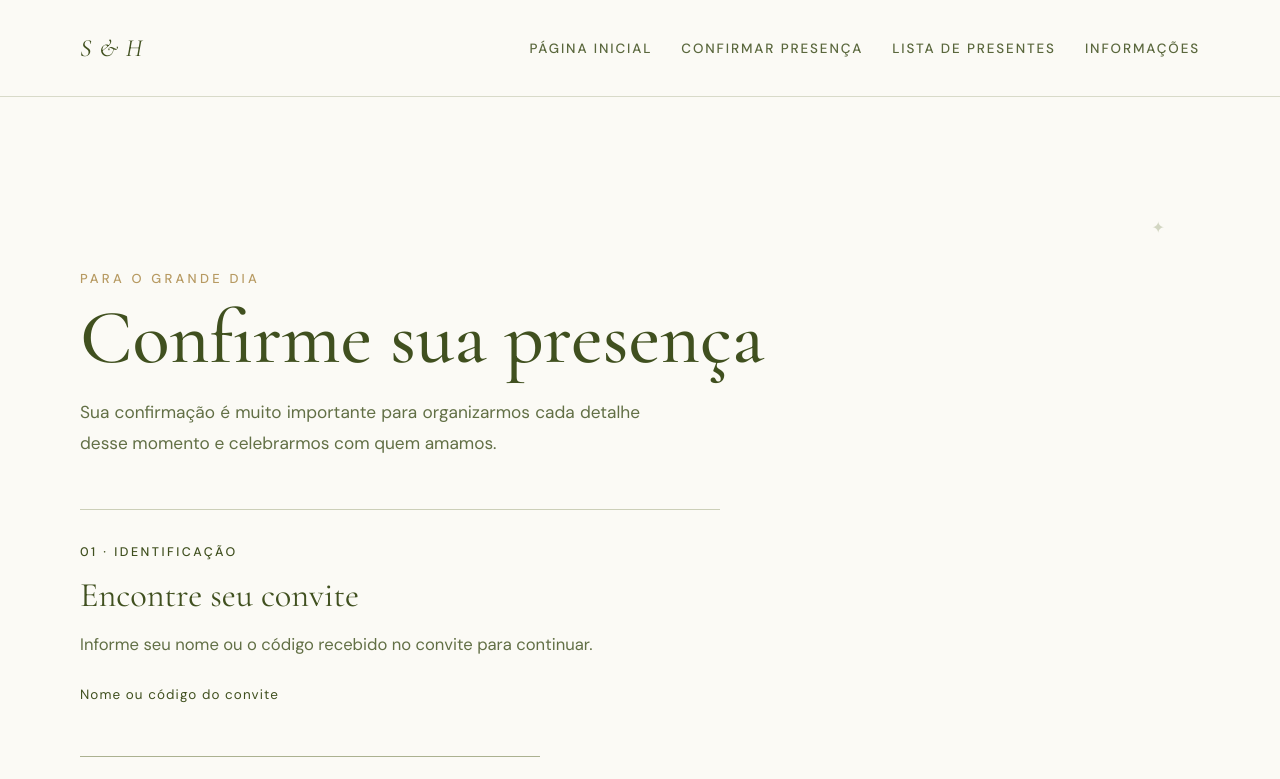
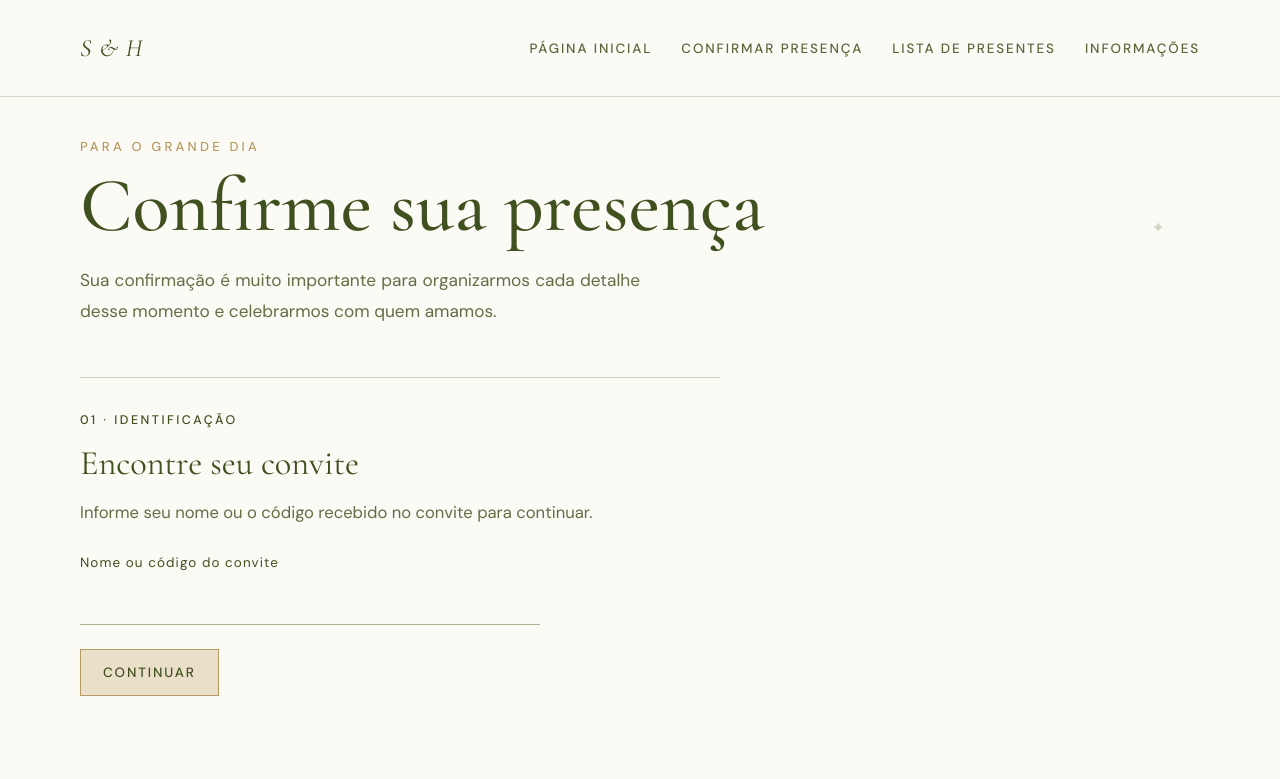
Before and after one commit to sarahhprog/sitecasamento, a React (Vite) app in the folder casamento/: page /presenca in a window 1280 px wide. Shown: the top 779 px of the page. Built offline with nearby package versions, Linux system fonts and the light colour scheme.

Commit message:
Ajusta espacamentos e layout

```diff
--- a/casamento/src/App.css
+++ b/casamento/src/App.css
@@ -33,7 +33,7 @@
 .menu-button { display: none; border: 0; background: none; color: inherit; font-size: 1.4rem; cursor: pointer; }
 
 .hero { position: relative; overflow: hidden; color: var(--ivory); background: var(--forest); }
-.hero-photo { height: 31.625vh; min-height: 206px; max-height: 350px; background: linear-gradient(180deg, rgba(92,107,45,.12), rgba(63,73,29,.38)), url('https://images.unsplash.com/photo-1519741497674-611481863552?auto=format&fit=crop&w=2000&q=85') center/cover; }
+.hero-photo { height: 34.7875vh; min-height: 206px; max-height: 385px; background: linear-gradient(180deg, rgba(92,107,45,.12), rgba(63,73,29,.38)), url('https://images.unsplash.com/photo-1519741497674-611481863552?auto=format&fit=crop&w=2000&q=85') center/cover; }
 .hero-info { position: relative; min-height: calc(357px + 5.525vh); display: flex; align-items: center; background: var(--forest); }
 .hero-info::before { content: ''; position: absolute; inset: 42px 36px; z-index: 0; background: var(--home-paper); border: 1px solid var(--forest-text); pointer-events: none; }
 .hero-info::after { content: '✦'; position: absolute; top: 52px; left: 50%; z-index: 2; color: var(--forest-text); font-size: 1.2rem; transform: translateX(-50%); }
@@ -52,7 +52,7 @@
 .count-item small { color: var(--wine-dark); font-size: .84rem; font-weight: 700; letter-spacing: .18em; text-transform: uppercase; }
 .count-placeholder { color: var(--wine-dark); font: italic 700 1.1rem var(--serif); }
 
-.quick-links { position: relative; z-index: 1; padding: 34px 0 74px; background: linear-gradient(to bottom, rgba(120,136,59,0) 0, var(--mint-light) 58px, var(--mint-light) calc(100% - 58px), rgba(120,136,59,0) 100%); }
+.quick-links { position: relative; z-index: 1; padding: 11px 0 9px; background: linear-gradient(to bottom, rgba(120,136,59,0) 0, var(--mint-light) 40px, var(--mint-light) calc(100% - 40px), rgba(120,136,59,0) 100%); }
 .quick-grid { display: grid; grid-template-columns: repeat(3, 1fr); }
 .quick-card { position: relative; padding: 38px 30px 35px; display: flex; align-items: center; justify-content: space-between; border-right: 1px solid var(--line); transition: background .3s, color .3s; }
 .quick-card:last-child { border-right: 0; }
@@ -527,6 +527,11 @@
 .page-main li {
   text-align: justify;
 }
+.page:has(.gifts-section) .page-main,
+.page:has(.rsvp-flow) .page-main,
+.page:has(.location-card) .page-main {
+  padding-top: 38px;
+}
 
 @media (max-width: 760px) {
   .container { width: min(100% - 36px, 560px); }
@@ -552,6 +557,7 @@
   .countdown { justify-content: center; }
   .count-item { min-width: 44px; }
   .count-item strong { font-size: 1.75rem; font-weight: 700; }
+  .quick-links { padding: 11px 0 9px; }
   .quick-grid { grid-template-columns: 1fr; }
   .quick-card, .quick-card:first-child { padding: 25px 26px; border-right: 0; border-bottom: 1px solid var(--line); }
   .quick-card:last-child { border-bottom: 0; }
```
